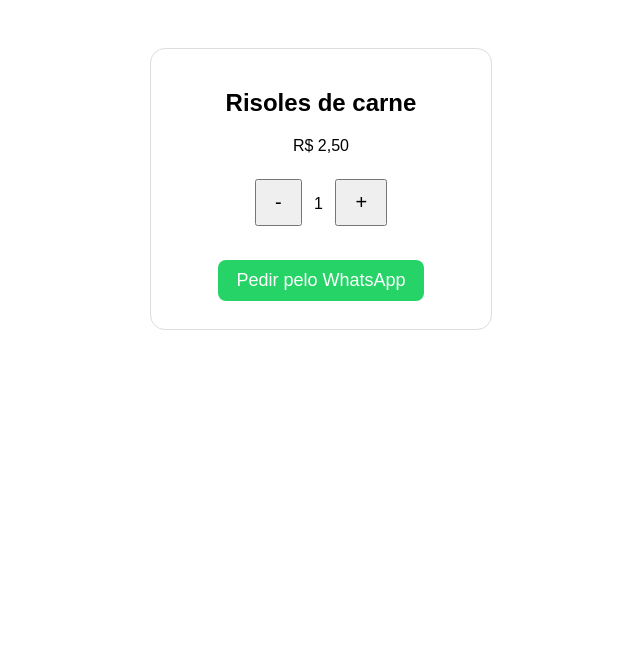
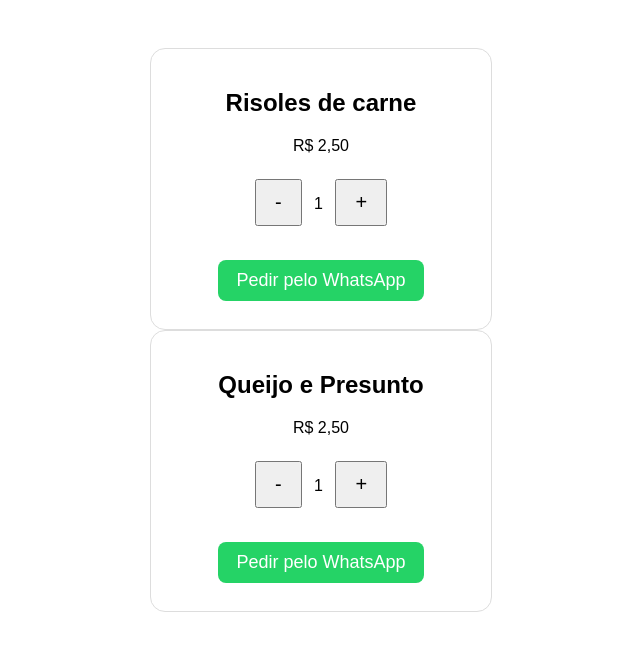
Before and after one commit to KjJUJ/Risoles, a plain HTML site: page index.html in a window 1280 px wide. Shown: the whole page, without its empty margins (319-959 px from the left). Drawn offline with Linux system fonts and the light colour scheme.

Commit message:
Update index.html

```diff
--- a/index.html
+++ b/index.html
@@ -79,3 +79,84 @@ window.open(link, "_blank");
 
 </body>
 </html>
+<!DOCTYPE html>
+<html lang="pt-br">
+<head>
+<meta charset="UTF-8">
+<title>Cafeteria da Mamãe</title>
+
+<style>
+body{
+font-family:Arial;
+padding:40px;
+text-align:center;
+}
+
+.card{
+max-width:300px;
+margin:auto;
+padding:20px;
+border:1px solid #ddd;
+border-radius:15px;
+}
+
+button{
+padding:10px 18px;
+margin:8px;
+font-size:20px;
+cursor:pointer;
+}
+
+.whatsapp{
+background:#25D366;
+color:white;
+border:none;
+border-radius:8px;
+font-size:18px;
+}
+</style>
+</head>
+
+<body>
+
+<div class="card">
+<h2>Queijo e Presunto</h2>
+<p>R$ 2,50</p>
+
+<button onclick="diminuir()">-</button>
+<span id="quantidade">1</span>
+<button onclick="aumentar()">+</button>
+
+<br><br>
+
+<button class="whatsapp" onclick="pedirWhatsapp()">
+Pedir pelo WhatsApp
+</button>
+</div>
+
+<script>
+let quantidade = 1;
+
+function aumentar(){
+quantidade++;
+document.getElementById("quantidade").innerText = quantidade;
+}
+
+function diminuir(){
+if(quantidade > 1){
+quantidade--;
+document.getElementById("quantidade").innerText = quantidade;
+}
+}
+
+function pedirWhatsapp(){
+let numero = "5541998844105"; // troque pelo número
+let mensagem = `Olá! Quero pedir ${quantidade} Risoles de Queijo e Presunto(s)`;
+let link = `https://wa.me/${numero}?text=${encodeURIComponent(mensagem)}`;
+
+window.open(link, "_blank");
+}
+</script>
+
+</body>
+</html>
```
